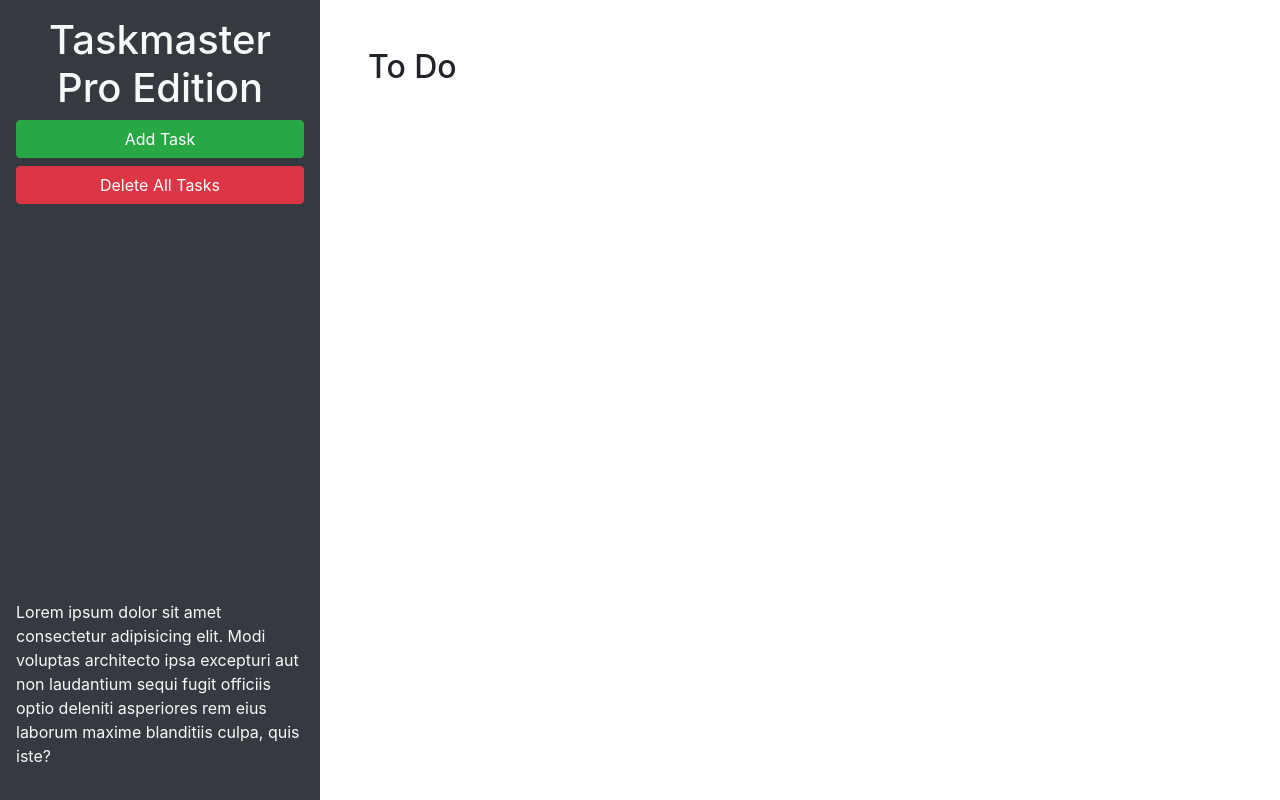
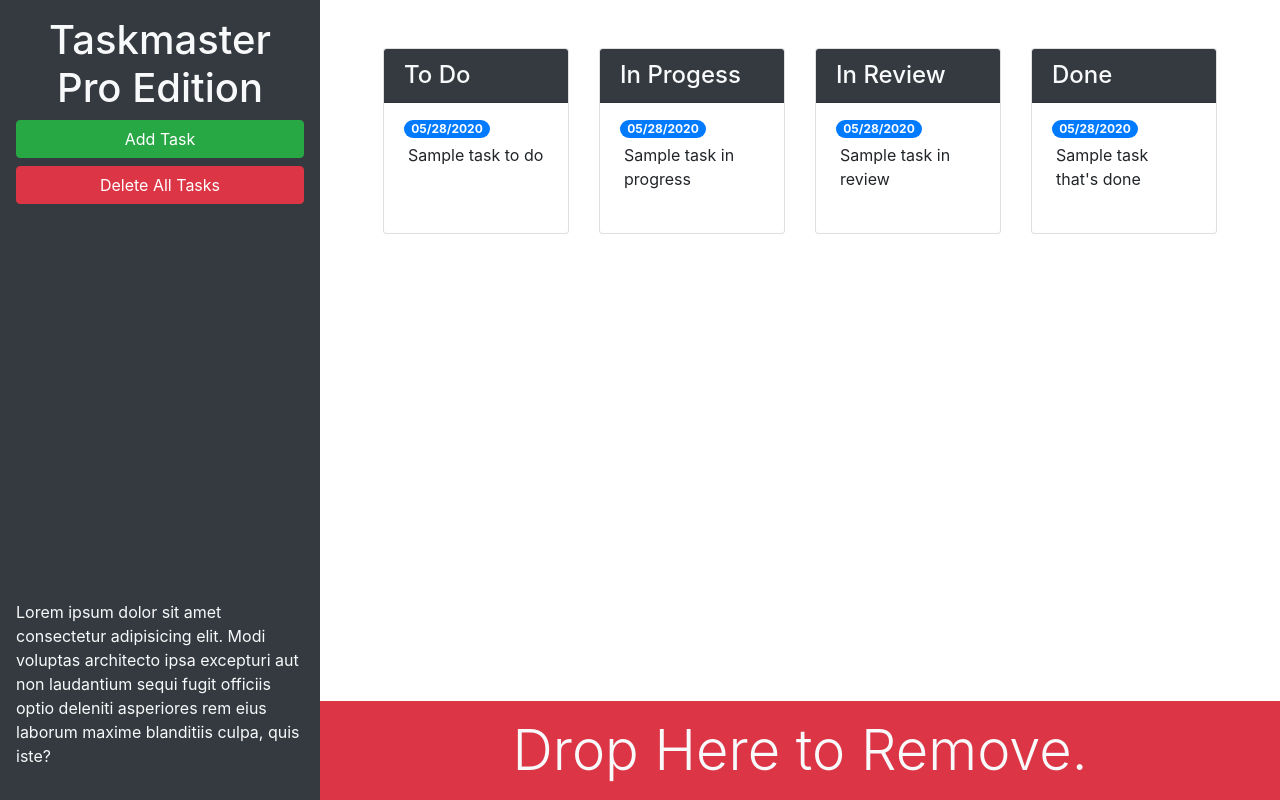
Before and after one commit to wdavonta/taskmaster-pro, a plain HTML site: page index.html in a window 1280 px wide. Drawn offline with nearby package versions, Linux system fonts and the light colour scheme.

Commit message:
utility classes

```diff
--- a/index.html
+++ b/index.html
@@ -13,20 +13,83 @@
 <body>
 
   <div class="row min-vh-100 no-gutters">
-    <header class="col-12 col-lg-3 bg-dark text-light d-flex flex-column p-4 p-lg-3">
+    <header class="col-12 col-lg-3 bg-dark text-light sticky-top d-flex flex-column p-4 p-lg-3">
       <h1 class="text-center">Taskmaster Pro Edition</h1>
       <button id="create-task" class="btn btn-block btn-success" data-toggle="modal" data-target="#task-form-modal">Add
         Task</button>
       <button id="remove-tasks" class="btn btn-block btn-danger">Delete All Tasks</button>
-      <p class="mt-auto">Lorem ipsum dolor sit amet consectetur adipisicing elit. Modi voluptas architecto ipsa
+      <p class="mt-auto d-none d-lg-block">Lorem ipsum dolor sit amet consectetur adipisicing elit. Modi voluptas architecto ipsa
         excepturi aut non
         laudantium sequi fugit officiis optio deleniti asperiores rem eius laborum maxime blanditiis culpa, quis iste?
       </p>
     </header>
-    <main class="col-12 col-lg-9">
-      <div class="m-5">
-        <h2>To Do</h2>
-        <ul id="list-toDo" class="list-group"> </ul>
+    <main class="col-12 col-lg-9 d-flex flex-column">
+      <div class="m-5 row justify-content-around">
+        <!-- todo start -->
+        <div class="col-12 col-md-6 col-xl-3 mb-3">
+          <div class="card">
+        <h4 class="card-header bg-dark text-light">
+          To Do
+        </h4>
+        <ul id="list-toDo" class="list-group list-group-flush">
+          <li class="list-group-item">
+            <span class="badge badge-primary badge-pill">05/28/2020</span>
+            <p class="m-1">Sample task to do</p>
+          </li>
+        </ul>
+      </div>
+   </div>
+        <!-- todo end -->
+        <!-- in progress start -->
+        <div class="col-12 col-md-6 col-xl-3 mb-3">
+          <div class="card">
+            <h4 class="card-header bg-dark text-light">
+            In Progess
+          </h4>
+          <ul id="list-inProgress" class="list-group list-group-flush">
+            <li class="list-group-item">
+              <span class="badge badge-primary badge-pill">05/28/2020</span>
+              <p class="m-1">Sample task in progress</p>
+            </li>
+          </ul>
+        </div>
+      </div>
+      <!-- in progess end -->
+      <!-- in review start -->
+      <div class="col-12 col-md-6 col-xl-3 mb-3">
+        <div class="card">
+          <h4 class="card-header bg-dark text-light">
+          In Review
+        </h4>
+        <ul id="list-inReview" class="list-group list-group-flush">
+          <li class="list-group-item">
+            <span class="badge badge-primary badge-pill">05/28/2020</span>
+            <p class="m-1">Sample task in review</p>
+          </li>
+        </ul>
+        </div>
+      </div>
+      <!-- in review end -->
+      <!-- done start -->
+      <div class="col-12 col-md-6 col-xl-3 mb-3">
+        <div class="card">
+          <h4 class="card-header bg-dark text-light">
+          Done
+        </h4>
+        <ul id="list-done" class="list-group list-group-flush">
+          <li class="list-group-item">
+            <span class="badge badge-primary badge-pill">05/28/2020</span>
+            <p class="m-1">Sample task that's done</p>
+          </li>
+        </ul>
+        </div>
+      </div>
+      <!-- done end -->
+      </div>
+      <div id="trash" class="mt-auto">
+        <div class="w-100 bg-danger p-3 text-center text-light display-4">
+          Drop Here to Remove.
+        </div>
       </div>
     </main>
   </div>
@@ -46,11 +109,11 @@
           <form>
             <div class="form-group">
               <label for="modalTaskDescription">Task description</label>
-              <textarea id="modalTaskDescription" rows="3"></textarea>
+              <textarea id="modalTaskDescription" rows="3" class="form-control"></textarea>
             </div>
             <div class="form-group">
               <label for="modalDueDate">Due date</label>
-              <input type="text" id="modalDueDate" placeholder="mm/dd/yyyy" autocomplete="off" />
+              <input type="text" class="form-control" id="modalDueDate" placeholder="mm/dd/yyyy" autocomplete="off" />
             </div>
           </form>
         </div>
```
